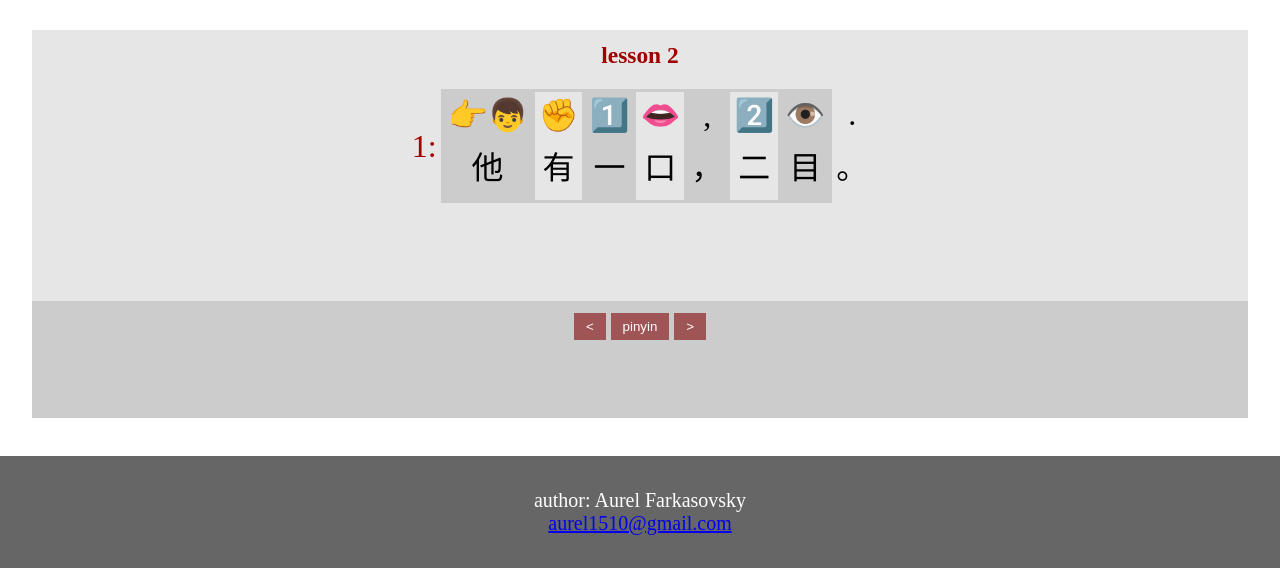
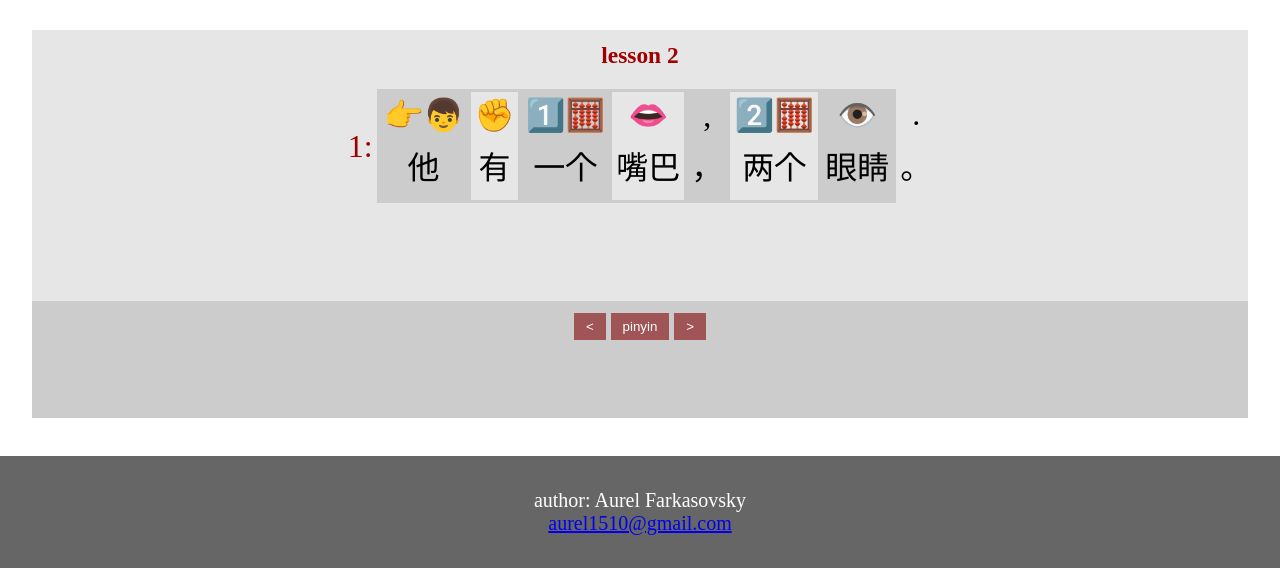
Before and after one commit to zhongwenyun/zhongwenyun.github.io, a plain HTML site: page lesson/02.html in a window 1280 px wide. Shown: the part 232-800 px from the top of the page. Drawn offline with Linux system fonts and the light colour scheme.

Commit message:
revamps table gen logic

```diff
--- a/lesson/02.html
+++ b/lesson/02.html
@@ -40,27 +40,27 @@
             </section>
             <section id="1" hidden="true">
 				<h1>lesson 2</h1>
-				<p class="segment">他有一口，二目。</p>
+				<p class="segment">他有一个嘴巴，两个眼睛。</p>
             </section>
             <section id="2" hidden="true">
 				<h1>lesson 2</h1>
-				<p class="segment">还有一鼻。</p>
+				<p class="segment">还有一个鼻子。</p>
             </section>
             <section id="3" hidden="true">
 				<h1>lesson 2</h1>
-				<p class="segment">也有二手和二足。</p>
+				<p class="segment">也有两个手和两个脚。</p>
             </section>
             <section id="4" hidden="true">
 				<h1>lesson 2</h1>
-				<p class="segment">耳呢？</p>
+				<p class="segment">耳朵呢？</p>
             </section>
             <section id="5" hidden="true">
 				<h1>lesson 2</h1>
-				<p class="segment">他有三耳吗？</p>
+				<p class="segment">他有三个耳朵吗？</p>
             </section>
             <section id="6" hidden="true">
 				<h1>lesson 2</h1>
-				<p class="segment">不，他有二耳。</p>
+				<p class="segment">没有，他有两个耳朵。</p>
             </section>
             <section id="7" hidden="true">
 				<h1>lesson 2</h1>
@@ -72,7 +72,7 @@
             </section>
             <section id="9" hidden="true">
 				<h1>lesson 2</h1>
-				<p class="segment">山上有木，有石，还有水。</p>
+				<p class="segment">山上有树木，有石头，还有水。</p>
             </section>
             <section id="10" hidden="true">
 				<h1>lesson 2</h1>
@@ -80,15 +80,19 @@
             </section>
             <section id="11" hidden="true">
 				<h1>lesson 2</h1>
-				<p class="segment">他跑。</p>
+				<p class="segment">他跑了。</p>
             </section>
             <section id="12" hidden="true">
 				<h1>lesson 2</h1>
-				<p class="segment">他为何跑？</p>
+				<p class="segment">他为什么跑？</p>
             </section>
             <section id="13" hidden="true">
 				<h1>lesson 2</h1>
-				<p class="segment">因为山上有虫虫。</p>
+				<p class="segment">因为山上有虫子。</p>
+            </section>
+            <section id="14" hidden="true">
+				<h1>lesson 2</h1>
+				<p class="segment">日在天上。</p>
             </section>
 			<section id="operation">
 				<button type="button" class="working" id="prev">&lt;</button>
--- a/src/script.js
+++ b/src/script.js
@@ -9,71 +9,111 @@ var show_pinyin = false;
 
 var NOT_PLAYABLE = [' ', '，', '。', '？',];
 
+var EMOJI_INDEX = 0;
+var PINYIN_INDEX = 1;
+var TRAD_INDEX = 2;
 var DICT = {
-    ' ': [' ', ' ', " ", ' '],
-    '，': [',', '，', ",", '，'],
-    '。': ['.', '。', " ", '。'],
+    ' ': [' ', " "],
+    '，': [',', " "],
+    '。': ['.', " "],
+    '？': ['?', " "],
 
-    '？': ['?', '？', " ", '？'],
-    '你': ['🫵', '你', "nǐ", '你'],
-    '尔': ['🧵', '尔', "ěr", '爾'],
-    '是': ['🟰', '是', "shì", '是'],
-    '早': ['🌅', '早', "zǎo", '早'],
-    '止': ['🦶', '止', "zhǐ", '止'],
-    '人': ['🧍', '人', "rén", '人'],
-    '他': ['👉👦', '他', "tā", '他'],
-    '她': ['👉👧', '她', "tā", '她'],
-    '也': ['✔️', '也', "yě", '也'],
-    '匜': ['🫖', '匜', "yí", '匜'],
-    '爱': ['❤️', '爱', "ài", '愛'],
-    '旡': ['🧎', '旡', "jì", '旡'],
-    '心': ['🫀', '心', "xīn", '心'],
-    '㤅': ['❤️', '㤅', "ài", '㤅'],
-    '肉': ['🍖', '肉', "ròu", '肉'],
-    '不': ['🙅', '不', "bù", '不'],
-    '柎': ['🌻', '柎', "fū", '柎'],
-    '女': ['🚺', '女', "nǚ", '女'],
-    '男': ['🚹', '男', "nán", '男'],
-    '田': ['🌾', '田', "tián", '田'],
-    '力': ['💪', '力', "lì", '力'],
-    '一': ['1️⃣', '一', "yī", '一'],
-    '吗': ['🤷', '吗', "ma", '嗎'],
-    '口': ['👄', '口', "kǒu", '口'],
-    '马': ['🐎', '马', "mǎ", '馬'],
-    '和': ['➕', '和', "hé", '和'],
-    '禾': ['🌱', '禾', "hé", '禾'],
-    '二': ['2️⃣', '二', "èr", '二'],
-    '三': ['3️⃣', '三', "san", '三'],
+	/*etymology*/
+    '尔': ['🧵', "ěr", '爾'],
+    '早': ['🌅', "zǎo"],
+    '止': ['🦶', "zhǐ"],
+    '匜': ['🫖', "yí"],
+    '旡': ['🧎', "jì"],
+    '心': ['🫀', "xīn"],
+    '㤅': ['❤️', "ài"],
+    '柎': ['🌻', "fū"],
+    '田': ['🌾', "tián"],
+    '力': ['💪', "lì"],
+    '口': ['👄', "kǒu"],
+    '马': ['🐎', "mǎ", '馬'],
+    '禾': ['🌱', "hé"],
+    '二': ['2️⃣', "èr"],
+	'目': ['👁️', "mù"],
+	'足': ['🦶', "zú"],
+    '何': ['🤷', "hé"],
 
-	'有': ['✊', '有', "you", '有'],
-	'还': ['➕', '还', "hai", '还...'],
-	'目': ['👁️', '目', "mu", '目'],
-	'鼻': ['👃', '鼻', "bi", '鼻'],
-	'手': ['🖐', '手', "shou", '手'],
-	'足': ['🦶', '足', "zu", '足'],
-	'耳': ['👂', '耳', "er", '耳'],
-	'呢': ['🤔', '呢', "ne", '呢'],
-    '走': ['🚶', '走', "zou", '走'],
-    '在': ['📍🌏', '在', "zai", '在'],
-    '山': ['🏔️', '山', "shan", '山'],
-    '上': ['⬆️', '上', "shang", '上'],
+	/*lesson 1*/
+    '你': ['🫵', "nǐ"],
+    '是': ['🟰', "shì"],
+    '人': ['🧍', "rén"],
+    '他': ['👉👦', "tā"],
+    '她': ['👉👧', "tā"],
+    '也': ['✔️', "yě"],
+    '爱': ['❤️', "ài", '愛'],
+    '肉': ['🍖', "ròu"],
+    '不': ['🙅', "bù"],
+    '女人': ['🚺🧍', "nǚrén"],
+    '女': ['🚺', "nǚ"],
+	'呢': ['🤔', "ne"],
+    '男人': ['🚹🧍', "nánrén"],
+    '男': ['🚹', "nán"],
+    '一个': ['1️⃣🧮', "yīge", '一個'],
+    '一': ['1️⃣', "yī"],
+    '个': ['🧮', "gè", '個'],
+    '吗': ['🤷', "ma", '嗎'],
+    '和': ['➕', "hé"],
+    '两个': ['2️⃣🧮', "liǎngge", '兩個'],
+    '两': ['2️⃣', "liǎng", '兩'],
+    '三个': ['3️⃣🧮', "sānge", '三個'],
+    '三': ['3️⃣', "sān"],
 
-    '木': ['🌳', '木', "mu", '木'],
-    '石': ['🪨', '石', "shi", '石'],
-    '水': ['💧', '水', "shui", '水'],
-    '步': ['👣', '步', "bu", '步'],
-    '跑': ['🏃', '跑', "pao", '跑'],
+	/*lesson 2*/
+	'有': ['✊', "yǒu"],
+	'嘴巴': ['👄', "zuǐba"],
+	'嘴': ['👄', "zuǐ"],
+	'巴': ['👄', "ba"],
+	'眼睛': ['👁️', "yǎnjing"],
+	'眼': ['👁️', "yǎn"],
+	'睛': ['👁️', "jīng"],
+	'还有': ['➕✊', "háiyǒu", "還有"],
+	'还': ['➕', "hái", '還'],
+	'鼻子': ['👃', "bízi"],
+	'鼻': ['👃', "bí"],
+	'子': ['👶', "zǐ"],
+	'手': ['🖐', "shǒu"],
+	'脚': ['🦶', "jiǎo", '腳'],
+	'耳朵': ['👂', "ěrduo"],
+	'耳': ['👂', "ěr", '耳'],
+	'朵': ['👂', "duǒ"],
+	'没有': ['🙅✊', "méiyou", "沒有"],
+	'没': ['🙅', "méi", "沒"],
+    '走': ['🚶', "zǒu"],
+    '在': ['📍', "zài"],//📍🌏
+	'山上': ['🏔️⬆️', "shānshang"],
+    '山': ['🏔️', "shān"],
+    '上': ['⬆️', "shàng"],
+	'树木': ['🌳', "shùmù", "樹木"],
+	'树': ['🌳', "shù", "樹"],
+    '木': ['🌳', "mù"],
+    '石头': ['🪨', "shítou", "石頭"],
+    '石': ['🪨', "shí"],
+    '头': ['🪨', "tóu", "頭"],
+    '水': ['💧', "shuǐ"],
+    '一步': ['1️⃣👣', "yíbù"],
+    '步': ['👣', "bù"],
+    '跑': ['🏃', "pǎo"],
+    '了': ['🔄', "le"],
+    '为什么': ['🤌🤷', "wèishénme", '為什麼'],
+	'为': ['🤌', "wèi", '為'],
+	'什么': ['🤷', "shénme", '什麼'],
+	'什': ['🤷', "shén"],
+	'么': ['🤷', "me", '麼'],
+    '因为': ['💁🤌', "yīnwèi", '因為'],
+    '因': ['💁', "yīn"],
+    '虫子': ['🪰', "chóngzi", '蟲子'],
+    '虫': ['🪰', "chóng", '蟲'],
 
-    '为': ['🤌', '为', "pao", '为'],
-    '何': ['🤷', '何', "he", '何'],
-    '因': ['💁', '因', "yin", '因'],
-    '虫': ['🪰', '虫', "chong", '虫'],
+	'天上': ['🌤️⬆️', "tiānshang"],
+    '天': ['🌤️', "tiān"],
+	'日': ['☀️', "rì"],
 };
 
 /*
-☀️@🌅⬆️
-日在天上。
-
 🌅💯🟦
 天很蓝。
 
@@ -88,21 +128,28 @@ var DICT = {
 */
 
 var OGG = {
+	/*etymology*/
+	"zǎo": "https://upload.wikimedia.org/wikipedia/commons/8/83/Zh-z%C7%8Eo.ogg",
+	"zhǐ": "https://upload.wikimedia.org/wikipedia/commons/0/09/Zh-zh%C7%90.ogg",
+	"yí": "https://upload.wikimedia.org/wikipedia/commons/2/29/Zh-y%C3%AD.ogg",
+	"jì": "https://upload.wikimedia.org/wikipedia/commons/b/bd/Zh-j%C3%AC.ogg",
+	"xīn": "https://upload.wikimedia.org/wikipedia/commons/6/64/Zh-x%C4%ABn.ogg",
+
+	/*lesson 1*/
 	"nǐ": "https://upload.wikimedia.org/wikipedia/commons/7/73/Zh-n%C7%90.ogg",
 	"shì": "https://upload.wikimedia.org/wikipedia/commons/6/60/Zh-sh%C3%AC.ogg",
-	"zǎo": "https://upload.wikimedia.org/wikipedia/commons/8/83/Zh-z%C7%8Eo.ogg",
-	"zhǐ": "https://upload.wikimedia.org/wikipedia/commons/0/09/Zh-zh%C7%90.ogg",
 	"rén": "https://upload.wikimedia.org/wikipedia/commons/f/fc/Zh-r%C3%A9n.ogg",
 	"tā": "https://upload.wikimedia.org/wikipedia/commons/0/09/Zh-t%C4%81.ogg",
 	"yě": "https://upload.wikimedia.org/wikipedia/commons/8/8e/Zh-y%C4%9B.ogg",
-	"yí": "https://upload.wikimedia.org/wikipedia/commons/2/29/Zh-y%C3%AD.ogg",
 	"ài": "https://upload.wikimedia.org/wikipedia/commons/c/c2/Zh-%C3%A0i.ogg",
-	"jì": "https://upload.wikimedia.org/wikipedia/commons/b/bd/Zh-j%C3%AC.ogg",
-	"xīn": "https://upload.wikimedia.org/wikipedia/commons/6/64/Zh-x%C4%ABn.ogg",
 	"ròu": "https://upload.wikimedia.org/wikipedia/commons/2/28/Zh-r%C3%B2u.ogg",
 	"bù": "https://upload.wikimedia.org/wikipedia/commons/e/e9/Zh-b%C3%B9.ogg",
+	"nǚrén": "https://upload.wikimedia.org/wikipedia/commons/7/75/Zh-nur%C3%A9n.ogg",
 	"nǚ": "https://upload.wikimedia.org/wikipedia/commons/7/73/Zh-n%C7%9A.ogg",
+	"nánrén": "https://upload.wikimedia.org/wikipedia/commons/2/29/Zh-n%C3%A1nr%C3%A9n.ogg",
 	"nán": "https://upload.wikimedia.org/wikipedia/commons/1/15/Zh-n%C3%A1n.ogg",
+
+	/*lesson 2*/
 	"tián": "https://upload.wikimedia.org/wikipedia/commons/5/50/Zh-ti%C3%A1n.ogg",
 	"lì": "https://upload.wikimedia.org/wikipedia/commons/b/b3/Zh-l%C3%AC.ogg",
 	"yī": "https://upload.wikimedia.org/wikipedia/commons/b/b0/Zh-y%C4%AB.ogg",
@@ -149,6 +196,10 @@ var STROKE = {
 	'二': "https://upload.wikimedia.org/wikipedia/commons/8/8e/%E4%BA%8C-order.gif",
 };
 
+var BACK = {
+	'🌤️': "blue",
+};
+
 String.prototype.rsplit = function(sep, maxsplit) {
     var split = this.split(sep);
     return maxsplit ? [ split.slice(0, -maxsplit).join(sep) ].concat(split.slice(-maxsplit)) : split;
@@ -175,7 +226,7 @@ function make_table(hanzi) {
 	for (var i = 0; i < ETYM[hanzi][1].length; ++i) {
 		var td = symbol_row.insertCell();
 		var span = document.createElement("span");
-		span.innerHTML = DICT[ETYM[hanzi][1][i]][0];
+		span.innerHTML = DICT[ETYM[hanzi][1][i]][EMOJI_INDEX];
 		td.appendChild(span);
 	}
 	var hanzi_row = table.insertRow();
@@ -252,7 +303,7 @@ function make_table(hanzi) {
 	for (i = 0; i < ETYM[hanzi][1].length; ++i) {
 		var td = pinyin_row.insertCell();
 		var span = document.createElement("span");
-		span.innerHTML = DICT[ETYM[hanzi][1][i]][2];
+		span.innerHTML = DICT[ETYM[hanzi][1][i]][PINYIN_INDEX];
 		span.setAttribute("class", "pinyin");
 		if (!show_pinyin) {
 			span.setAttribute("hidden", true);
@@ -262,7 +313,7 @@ function make_table(hanzi) {
 	return table;
 }
 
-function show_etymology(hanzi) {
+function explain(hanzi) {
 	if (ETYM[hanzi] == null) {
 		etym = "";
 	} else {
@@ -373,20 +424,15 @@ function decrement() {
     return old != index;
 }
 
-function play(sentence) {
+function play(word) {
     var player = document.getElementById("player");
-    for (var i = 0; i < sentence.length; ++i) {
-		player.src = OGG[DICT[sentence[i]][2]];
+	player.src = OGG[DICT[word][PINYIN_INDEX]];
 	player.play();
-		if (sentence.length > 1) {
-			wait(1000);
-		}
-    }
 }
 
-function explain(hanzi) {
+function play_and_explain(hanzi) {
 	play(hanzi);
-	show_etymology(hanzi);
+	explain(hanzi);
 }
 
 function hide(elem) {
@@ -402,55 +448,145 @@ function hide_dummy() {
 	hide(dummy);
 }
 
-function make_curr_table() {
-	var curr_p = document.getElementById(String(index)).childNodes[3];
-	if (curr_p.getAttribute("class") == "segment") {
-		var data = curr_p.innerHTML;
-		curr_p.innerHTML = "";
-		var table = document.createElement("table");
-		var temp = "<colgroup>"
-		for (var col = 0; col < data.length; ++col) {
-			if (col == 0) {
-				temp += "<col>";
-			} else {
-				temp += "<col class=\"bordered\">";
+function get_data_array(data) {
+	var result = [];
+	for (var i = 0; i < data.length; ++i) {
+		var temp = data[i]
+		if (i < data.length-1 && DICT[temp + data[i+1]] != null) {
+			temp += data[i+1];
+			++i;
+		} else if (i < data.length-2 && DICT[temp + data[i+1] + data[i+2]] != null) {
+			temp += data[i+1] + data[i+2];
+			i += 2;
+		}
+		result.push(temp);
+	}
+	return result;
+}
+
+function make_char_span(hanzi) {
+	var char_span = document.createElement("span");
+	char_span.innerHTML = hanzi;
+	if (!NOT_PLAYABLE.includes(hanzi)) {
+		var isPlayable = (OGG[DICT[hanzi][PINYIN_INDEX]] != null);
+		var isExplainable = (ETYM[hanzi] != null);
+		if (isPlayable && isExplainable) {
+			char_span.classList.add("playable");
+			char_span.classList.add("explainable");
+			char_span.setAttribute("onclick", "play_and_explain('" + hanzi + "')");
+		} else if (isPlayable) {
+			char_span.classList.add("playable");
+			char_span.setAttribute("onclick", "play('" + hanzi + "')");
+		} else if (isExplainable) {
+			char_span.classList.add("explainable");
+			char_span.setAttribute("onclick", "explain('" + hanzi + "')");
 		}
 	}
-		temp += "</colgroup>";
-		table.innerHTML = temp;
-		for (var j = 0; j < 3; ++j) {
-			var tr = table.insertRow();
-			if (j == 2) {
-				tr.setAttribute("id", "pinyin_tr");
+	return char_span;
 }
-			for (var k = 0; k < data.length; ++k) {
-				if (k == 0 && j == 0) {
-					var empty = tr.insertCell();
+
+function get_emoji_array(data) {
+	var string = DICT[data][EMOJI_INDEX];
+	var i = 0;
+	var result = [];
+	var temp = "";
+	while (i < string.length) {
+		temp += string[i];
+		if (EMOJIS.includes(temp)) {
+			result.push(temp);
+			temp = "";
+		}
+		++i;
+	}
+	if (EMOJIS.includes(temp)) {
+		result.push(temp);
+		temp = "";
+	}
+	return result;
+}
+
+function make_curr_table() {
+	var curr_p = document.getElementById(String(index)).querySelector(".segment");
+
+	var data = get_data_array(curr_p.innerHTML);
+	curr_p.innerHTML = "";
+
+	var table = document.createElement("table");
+
+	var colgroup = "<colgroup>"
+	for (var i = 0; i < data.length; ++i) {
+		if (i == 0) {
+			colgroup += "<col>";
+		} else {
+			colgroup += "<col class=\"bordered\">";
+		}
+	}
+	colgroup += "</colgroup>";
+	table.innerHTML = colgroup;
+
+	var emoji_row = table.insertRow();
+	for (i = 0; i < data.length; ++i) {
+		if (i == 0) {
+			var empty = emoji_row.insertCell();
 			var space = document.createElement("span");
 			space.innerHTML = String(index) + ':';
 			space.setAttribute("class", "sentence");
 			empty.setAttribute("rowspan", 3);
 			empty.appendChild(space);
 		}
-				var td = tr.insertCell();
+		var td = emoji_row.insertCell();
 		var span = document.createElement("span");
-				span.innerHTML = DICT[data[k]][j];
-				if (j == 1) {
-					if (!NOT_PLAYABLE.includes(span.innerHTML)) {
-						span.setAttribute("class", "explainable");
-						span.setAttribute("onclick", "explain('" + span.innerHTML + "')");
+		span.innerHTML = DICT[data[i]][EMOJI_INDEX];
+		td.appendChild(span);
 	}
-				} else if (j == 2) {
+
+	var hanzi_row = table.insertRow();
+	for (i = 0; i < data.length; ++i) {
+		var td = hanzi_row.insertCell();
+		if (data[i].length == 1) {
+			var char_span = make_char_span(data[i]);
+			td.appendChild(char_span);
+		} else if (data[i].length > 1) {
+			// entire word playable
+			if (OGG[DICT[data[i]][PINYIN_INDEX]] != null) {
+				var span = document.createElement("span");
+				if (!NOT_PLAYABLE.includes(data[i])) {
+					span.classList.add("playable");
+					span.setAttribute("onclick", "play('" + data[i] + "')");
+				}
+				for (var j = 0; j < data[i].length; ++j) {
+					var char_span = document.createElement("span");
+					char_span.innerHTML = data[i][j];
+					if (!NOT_PLAYABLE.includes(data[i][j]) && ETYM[data[i][j]] != null) {
+						char_span.classList.add("explainable");
+						char_span.setAttribute("onclick", "explain('" + data[i][j] + "')");
+					}
+				}
+				td.appendChild(span);
+			} else {
+				// play only single chars
+				for (var j = 0; j < data[i].length; ++j) {
+					var char_span = make_char_span(data[i][j])
+					td.appendChild(char_span);
+				}
+			}
+		}
+	}
+
+	var pinyin_row = table.insertRow();
+	pinyin_row.setAttribute("id", "pinyin_tr");
+	for (i = 0; i < data.length; ++i) {
+		var td = pinyin_row.insertCell();
+		var span = document.createElement("span");
+		span.innerHTML = DICT[data[i]][PINYIN_INDEX];
 		span.setAttribute("class", "pinyin");
 		if (!show_pinyin) {
 			span.setAttribute("hidden", true);
 		}
-				}
 		td.appendChild(span);
 	}
-		}
+
 	curr_p.appendChild(table);
-	}
 }
 
 function page_init() {
@@ -483,7 +619,7 @@ function page_init() {
 		update_pinyin();
 	}
 	if (etym != "") {
-		show_etymology(etym);
+		explain(etym);
 	}
 	if (scrollPos != 0) {
 		window.scrollTo(0, scrollPos);
--- a/src/style.css
+++ b/src/style.css
@@ -124,7 +124,6 @@ col:nth-child(even) {
 .info {
 	cursor: help;
 }
-
 .dropdown {
 	position: relative;
 	display: inline-block;
```
Also changed, not shown: lesson/01.html (+14 -10 lines). Lines whose indentation alone changed are shown as unchanged.
